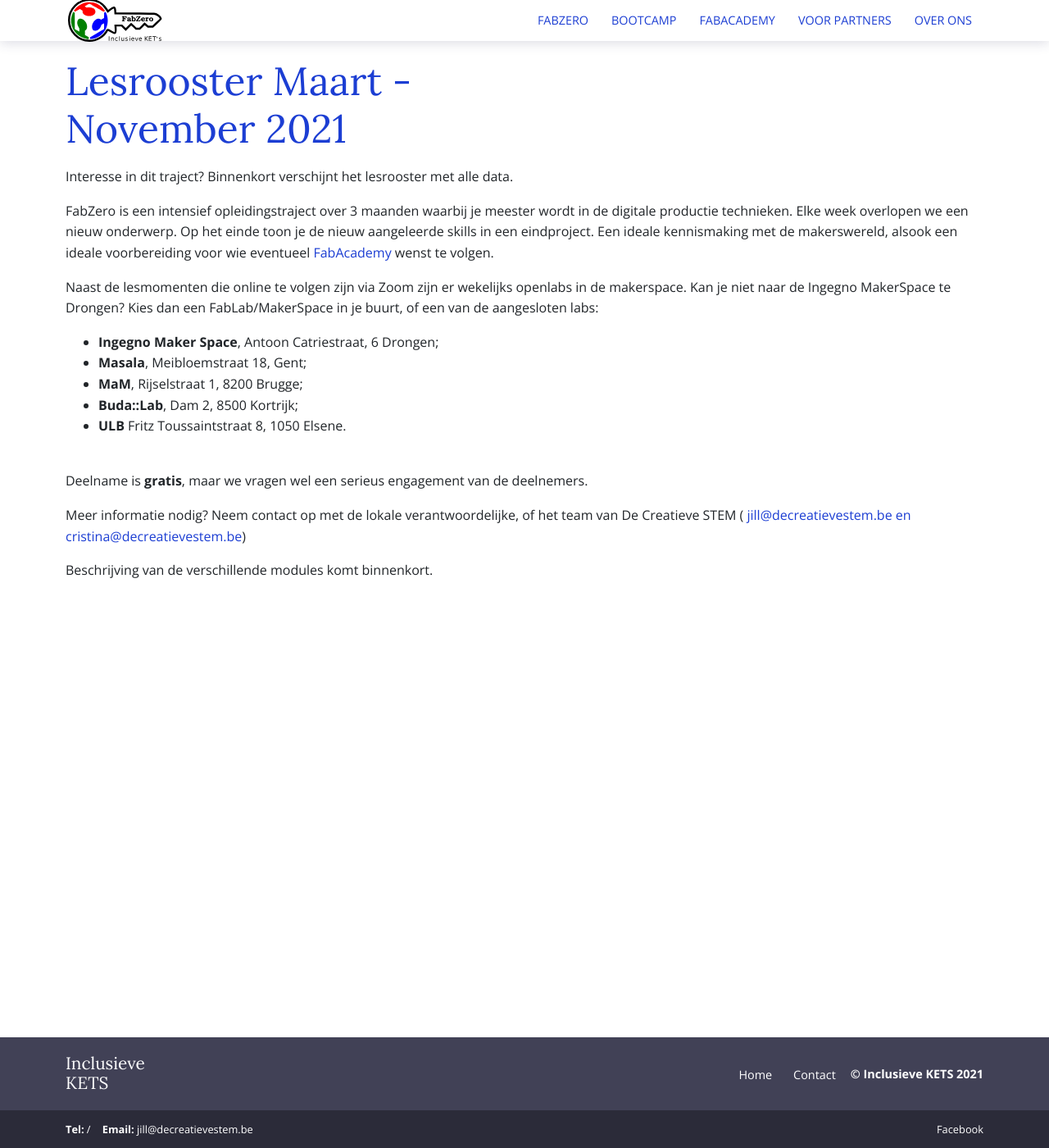
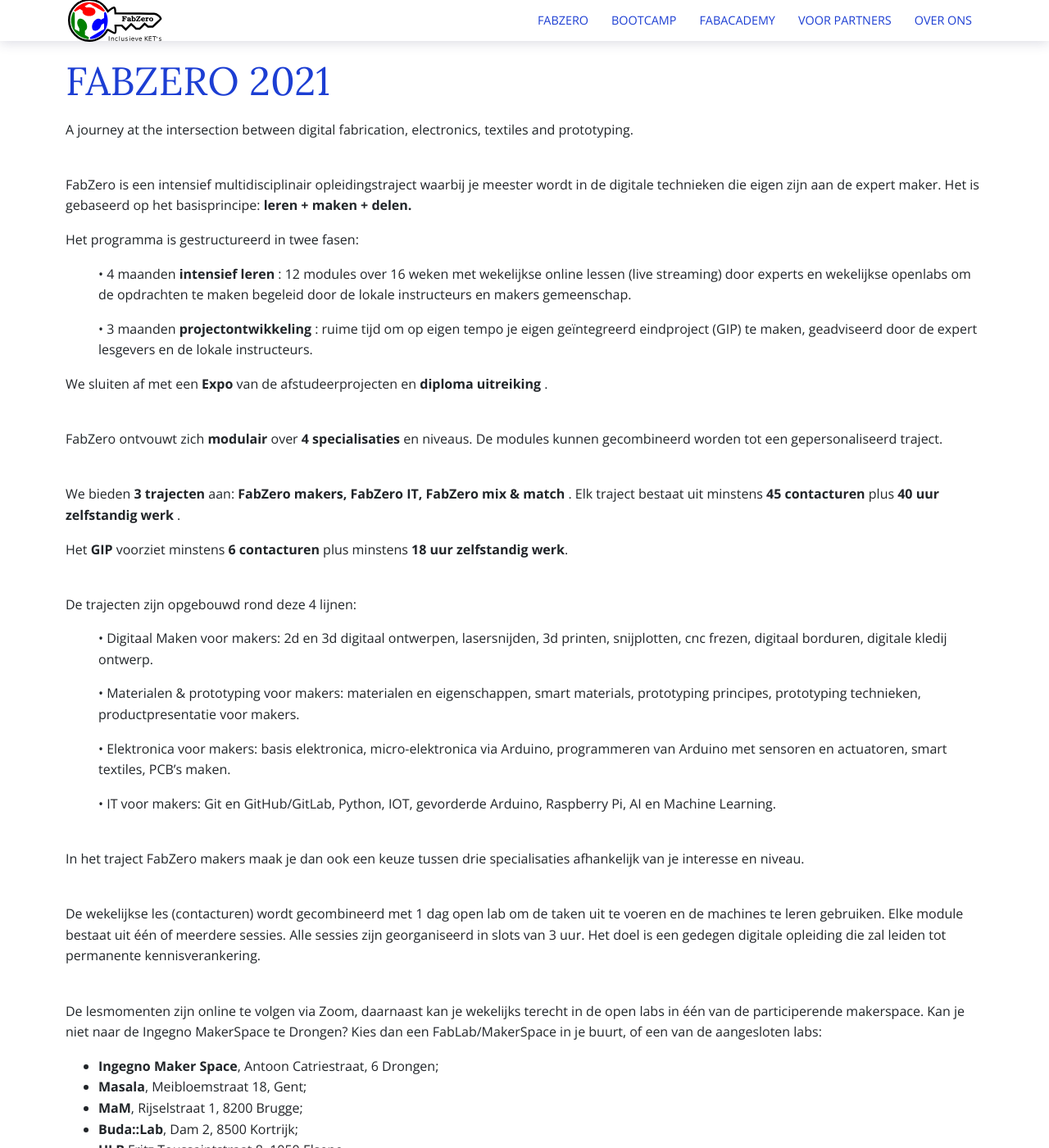
Before and after one commit to IngegnoMakerSpace/inclusievekets, a Jekyll site: the page built from _pages/deelnemers.md, in a window 1280 px wide and 1400 px high. Shown: the whole window at 82% size. Built offline with Jekyll 4.4.1, drawn with Linux system fonts in a browser that asks for light colours.

Commit message:
Update deelnemers.md
Nieuwe tekst toegevoegd; Wat is fabzero + labs in eigen regio

```diff
--- a/_pages/deelnemers.md
+++ b/_pages/deelnemers.md
@@ -9,7 +9,7 @@
   <div class="container">
     <div class="row">
       <div class="col-12">
-        <h1>Lesrooster Maart - November 2021</h1>
+        <h1>FABZERO 2021</h1>
       </div>
     </div>
   </div>
@@ -18,12 +18,37 @@
 <div class="container">
 <div class="row">
 <div class="col-12">
-<p>Interesse in dit traject? Binnenkort verschijnt het lesrooster met alle data.
+<p> A journey at the intersection between digital fabrication, electronics, textiles and prototyping.
 <!--Bekijk <a href="https://docs.google.com/document/d/1j6l5XAXaJyxChYeGSWn2q6vYan0AWbrq2lXoJ-7O8h4/edit?usp=sharing"> hier het lesrooster</a> -->
 </p>
-<p>FabZero is een intensief opleidingstraject over 3 maanden waarbij je meester wordt in de digitale productie technieken. Elke week overlopen we een nieuw onderwerp. Op het einde toon je de nieuw aangeleerde skills in een eindproject. Een ideale kennismaking met de makerswereld, alsook een ideale voorbereiding voor wie eventueel <a href="{{ site.baseurl}}/fabacademy">FabAcademy</a> wenst te volgen.</p>
-<p>Naast de lesmomenten die online te volgen zijn via Zoom zijn er wekelijks openlabs in de makerspace. Kan je niet naar de Ingegno MakerSpace te Drongen? Kies dan een FabLab/MakerSpace in je buurt, of een van de aangesloten labs:
-</p>
+  &nbsp;
+<p>FabZero is een intensief multidisciplinair opleidingstraject waarbij je meester wordt in de digitale technieken die eigen zijn aan de expert maker. Het is gebaseerd op het basisprincipe: <b> leren + maken + delen.</b> </p>
+<p> Het programma is gestructureerd in twee fasen: </p>
+  <ul>
+ <p> &#8226; 4 maanden <b> intensief leren </b>: 12 modules over 16 weken met wekelijkse online lessen (live streaming) door experts en wekelijkse openlabs  om de opdrachten te maken begeleid door de lokale instructeurs en makers gemeenschap.</p>
+ <p> &#8226; 3 maanden <b> projectontwikkeling </b>: ruime tijd om op eigen tempo je eigen geïntegreerd eindproject (GIP) te maken, geadviseerd door de expert lesgevers en de lokale instructeurs.</p>
+   </ul>
+<p> We sluiten af met een <b>Expo</b> van de afstudeerprojecten en <b> diploma uitreiking </b>. </p>
+  &nbsp;
+ <p> FabZero ontvouwt zich <b> modulair </b> over <b> 4 specialisaties </b> en niveaus. De modules kunnen gecombineerd worden tot een gepersonaliseerd traject. </p>
+  &nbsp;
+<p> We bieden <b> 3 trajecten </b> aan: <b>FabZero makers, FabZero IT, FabZero mix & match </b>. Elk traject bestaat uit minstens <b>45 contacturen</b> plus <b>40 uur zelfstandig werk </b>. </p>
+ <p> Het <b>GIP </b> voorziet minstens <b>6 contacturen</b> plus minstens <b>18 uur zelfstandig werk</b>. </p>
+&nbsp;
+ <p> De trajecten zijn opgebouwd rond deze 4 lijnen: </p>
+  <ul>
+ <p> &#8226; Digitaal Maken voor makers: 2d en 3d digitaal ontwerpen, lasersnijden, 3d printen, snijplotten, cnc frezen, digitaal borduren, digitale kledij ontwerp. </p>
+  <p> &#8226; Materialen & prototyping voor makers: materialen en eigenschappen, smart materials, prototyping principes, prototyping technieken, productpresentatie voor makers. </p>
+  <p> &#8226; Elektronica voor makers: basis elektronica, micro-elektronica via Arduino, programmeren van Arduino met sensoren en actuatoren, smart textiles, PCB’s maken. </p>
+ <p> &#8226; IT voor makers: Git en GitHub/GitLab, Python, IOT, gevorderde Arduino, Raspberry Pi, AI en Machine Learning. </p>
+ </ul>
+ &nbsp;
+<p> In het traject FabZero makers maak je dan ook een keuze tussen drie specialisaties afhankelijk van je interesse en niveau. </p>
+  &nbsp;
+<p> De wekelijkse les (contacturen) wordt gecombineerd met 1 dag open lab om de taken uit te voeren en de machines te leren gebruiken.
+Elke module bestaat uit één of meerdere sessies. Alle sessies zijn georganiseerd in slots van 3 uur. Het doel is een gedegen digitale opleiding die zal leiden tot permanente kennisverankering. </p>
+ &nbsp;
+<p>De lesmomenten zijn online te volgen via Zoom, daarnaast kan je wekelijks terecht in de open labs in één van de participerende makerspace. Kan je niet naar de Ingegno MakerSpace te Drongen? Kies dan een FabLab/MakerSpace in je buurt, of een van de aangesloten labs: </p>
 <ul>
 <li><strong>Ingegno Maker Space</strong>, Antoon Catriestraat, 6 Drongen; </li>
 <li><strong>Masala</strong>, Meibloemstraat 18, Gent; </li>
```
